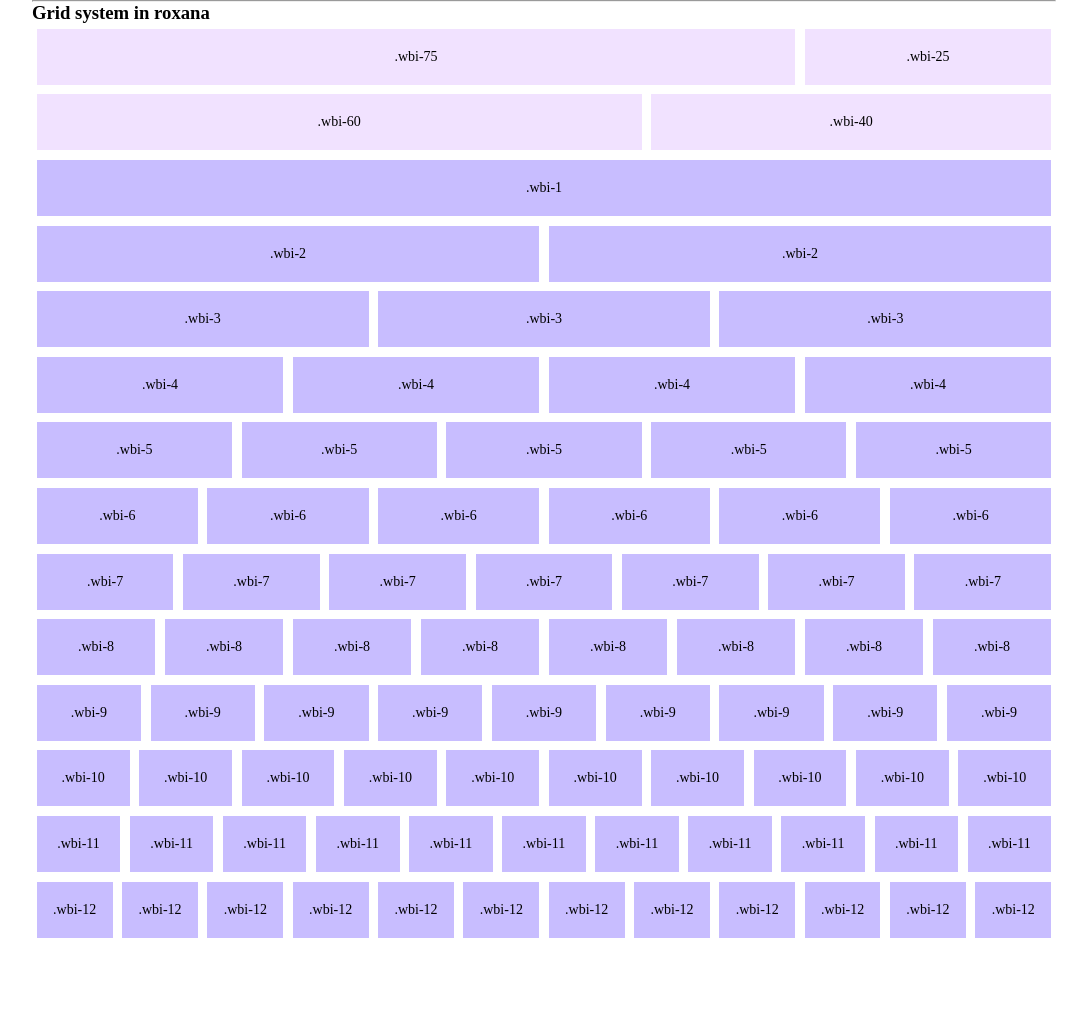
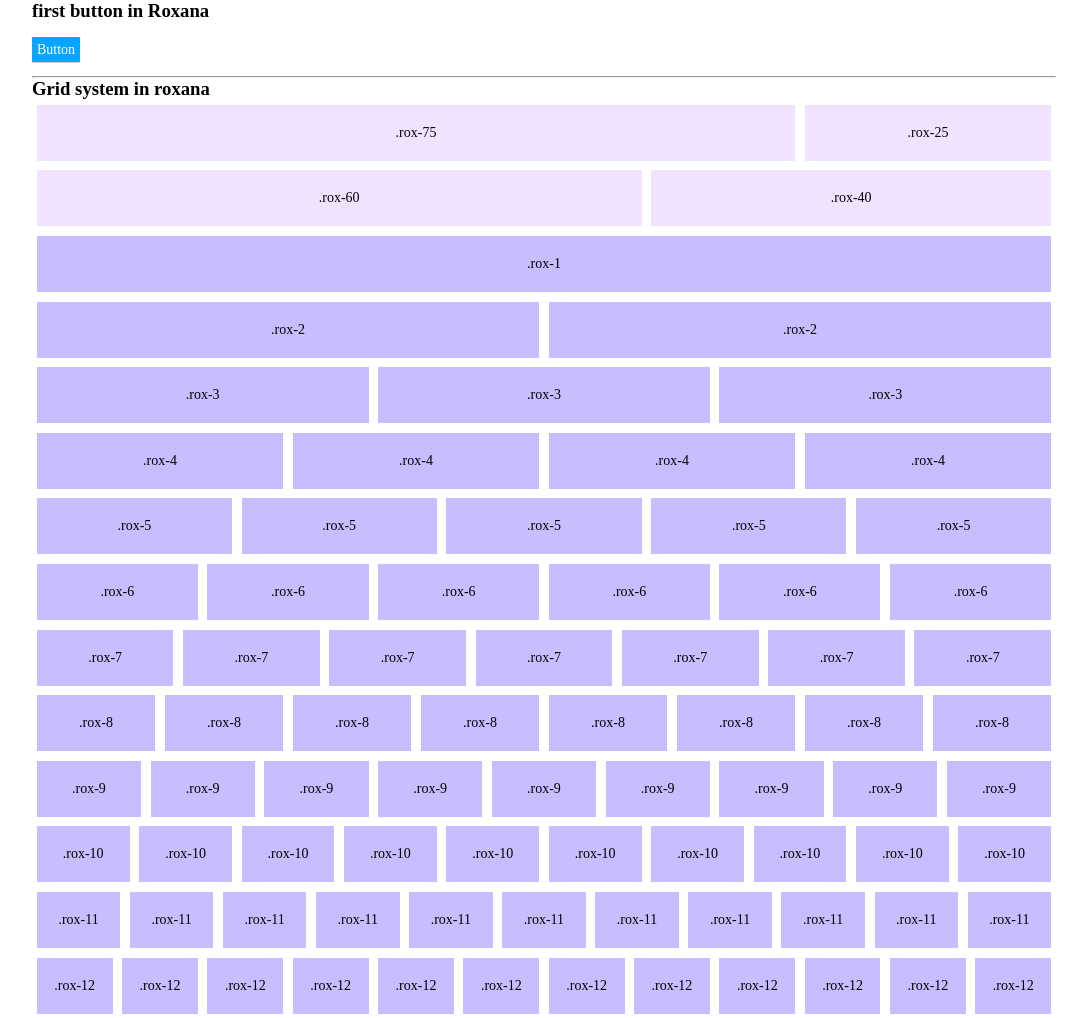
Before and after one commit to webineh/roxana, a website: page index.html in a window 1280 px wide. Shown: the whole page, without its empty margins (96-1183 px from the left). Before the commit the page ends 942 px from the top, so only its background shows below. Drawn offline with Linux system fonts and the light colour scheme.

Commit message:
resolve same debug

```diff
--- a/index.html
+++ b/index.html
@@ -3,7 +3,7 @@
 <head>
     <meta name="viewport" content="width=device-width, minimal-ui">
     <meta charset="UTF-8">
-    <title>Roksana v1.1 - Demo</title>
+    <title>Roksana v1.0.3 - Demo</title>
     <style>
         .box {
             background: #c8bdff;
@@ -21,350 +21,359 @@
 <body>
 
 <div class="container-80 ltr">
+   <div class="row">
+
+
+	  <h3>first button in Roxana</h3>   <br>
+     <a class="btn btn-blue btn-small" href="#" >Button</a>
+	 <br>
+	 <br>
+   </div>
+
 
   <hr>
   <h3>Grid system in roxana</h3>
   <div class="row">
         <!-- New Widths -->
         <!-- 75 column -->
-        <div class="wbi-75">
-            <div class="box box--new">.wbi-75</div>
+        <div class="rox-75">
+            <div class="box box--new">.rox-75</div>
         </div>
 
-        <div class="wbi-25">
-            <div class="box box--new">.wbi-25</div>
+        <div class="rox-25">
+            <div class="box box--new">.rox-25</div>
         </div>
 
-        <div class="wbi-60">
-            <div class="box box--new">.wbi-60</div>
+        <div class="rox-60">
+            <div class="box box--new">.rox-60</div>
         </div>
 
-        <div class="wbi-40">
-            <div class="box box--new">.wbi-40</div>
+        <div class="rox-40">
+            <div class="box box--new">.rox-40</div>
         </div>
 
         <!-- 1 column -->
-        <div class="wbi-1">
-            <div class="box">.wbi-1</div>
+        <div class="rox-1">
+            <div class="box">.rox-1</div>
         </div>
 
         <!-- 2 columns -->
-        <div class="wbi-2">
-            <div class="box">.wbi-2</div>
+        <div class="rox-2">
+            <div class="box">.rox-2</div>
         </div>
 
-        <div class="wbi-2">
-            <div class="box">.wbi-2</div>
+        <div class="rox-2">
+            <div class="box">.rox-2</div>
         </div>
 
         <!-- 3 columns -->
-        <div class="wbi-3">
-            <div class="box">.wbi-3</div>
+        <div class="rox-3">
+            <div class="box">.rox-3</div>
         </div>
 
-        <div class="wbi-3">
-            <div class="box">.wbi-3</div>
+        <div class="rox-3">
+            <div class="box">.rox-3</div>
         </div>
 
-        <div class="wbi-3">
-            <div class="box">.wbi-3</div>
+        <div class="rox-3">
+            <div class="box">.rox-3</div>
         </div>
 
         <!-- 4 columns -->
-        <div class="wbi-4">
-            <div class="box">.wbi-4</div>
+        <div class="rox-4">
+            <div class="box">.rox-4</div>
         </div>
 
-        <div class="wbi-4">
-            <div class="box">.wbi-4</div>
+        <div class="rox-4">
+            <div class="box">.rox-4</div>
         </div>
 
-        <div class="wbi-4">
-            <div class="box">.wbi-4</div>
+        <div class="rox-4">
+            <div class="box">.rox-4</div>
         </div>
 
-        <div class="wbi-4">
-            <div class="box">.wbi-4</div>
+        <div class="rox-4">
+            <div class="box">.rox-4</div>
         </div>
 
         <!-- 5 columns -->
-        <div class="wbi-5">
-            <div class="box">.wbi-5</div>
+        <div class="rox-5">
+            <div class="box">.rox-5</div>
         </div>
 
-        <div class="wbi-5">
-            <div class="box">.wbi-5</div>
+        <div class="rox-5">
+            <div class="box">.rox-5</div>
         </div>
 
-        <div class="wbi-5">
-            <div class="box">.wbi-5</div>
+        <div class="rox-5">
+            <div class="box">.rox-5</div>
         </div>
 
-        <div class="wbi-5">
-            <div class="box">.wbi-5</div>
+        <div class="rox-5">
+            <div class="box">.rox-5</div>
         </div>
 
-        <div class="wbi-5">
-            <div class="box">.wbi-5</div>
+        <div class="rox-5">
+            <div class="box">.rox-5</div>
         </div>
 
         <!-- 6 columns -->
-        <div class="wbi-6">
-            <div class="box">.wbi-6</div>
+        <div class="rox-6">
+            <div class="box">.rox-6</div>
         </div>
 
-        <div class="wbi-6">
-            <div class="box">.wbi-6</div>
+        <div class="rox-6">
+            <div class="box">.rox-6</div>
         </div>
 
-        <div class="wbi-6">
-            <div class="box">.wbi-6</div>
+        <div class="rox-6">
+            <div class="box">.rox-6</div>
         </div>
 
-        <div class="wbi-6">
-            <div class="box">.wbi-6</div>
+        <div class="rox-6">
+            <div class="box">.rox-6</div>
         </div>
 
-        <div class="wbi-6">
-            <div class="box">.wbi-6</div>
+        <div class="rox-6">
+            <div class="box">.rox-6</div>
         </div>
 
-        <div class="wbi-6">
-            <div class="box">.wbi-6</div>
+        <div class="rox-6">
+            <div class="box">.rox-6</div>
         </div>
 
         <!-- 7 columns -->
-        <div class="wbi-7">
-            <div class="box">.wbi-7</div>
+        <div class="rox-7">
+            <div class="box">.rox-7</div>
         </div>
 
-        <div class="wbi-7">
-            <div class="box">.wbi-7</div>
+        <div class="rox-7">
+            <div class="box">.rox-7</div>
         </div>
 
-        <div class="wbi-7">
-            <div class="box">.wbi-7</div>
+        <div class="rox-7">
+            <div class="box">.rox-7</div>
         </div>
 
-        <div class="wbi-7">
-            <div class="box">.wbi-7</div>
+        <div class="rox-7">
+            <div class="box">.rox-7</div>
         </div>
 
-        <div class="wbi-7">
-            <div class="box">.wbi-7</div>
+        <div class="rox-7">
+            <div class="box">.rox-7</div>
         </div>
 
-        <div class="wbi-7">
-            <div class="box">.wbi-7</div>
+        <div class="rox-7">
+            <div class="box">.rox-7</div>
         </div>
 
-        <div class="wbi-7">
-            <div class="box">.wbi-7</div>
+        <div class="rox-7">
+            <div class="box">.rox-7</div>
         </div>
 
         <!-- 8 columns -->
-        <div class="wbi-8">
-            <div class="box">.wbi-8</div>
+        <div class="rox-8">
+            <div class="box">.rox-8</div>
         </div>
 
-        <div class="wbi-8">
-            <div class="box">.wbi-8</div>
+        <div class="rox-8">
+            <div class="box">.rox-8</div>
         </div>
 
-        <div class="wbi-8">
-            <div class="box">.wbi-8</div>
+        <div class="rox-8">
+            <div class="box">.rox-8</div>
         </div>
 
-        <div class="wbi-8">
-            <div class="box">.wbi-8</div>
+        <div class="rox-8">
+            <div class="box">.rox-8</div>
         </div>
 
-        <div class="wbi-8">
-            <div class="box">.wbi-8</div>
+        <div class="rox-8">
+            <div class="box">.rox-8</div>
         </div>
 
-        <div class="wbi-8">
-            <div class="box">.wbi-8</div>
+        <div class="rox-8">
+            <div class="box">.rox-8</div>
         </div>
 
-        <div class="wbi-8">
-            <div class="box">.wbi-8</div>
+        <div class="rox-8">
+            <div class="box">.rox-8</div>
         </div>
 
-        <div class="wbi-8">
-            <div class="box">.wbi-8</div>
+        <div class="rox-8">
+            <div class="box">.rox-8</div>
         </div>
 
         <!-- 9 columns -->
-        <div class="wbi-9">
-            <div class="box">.wbi-9</div>
+        <div class="rox-9">
+            <div class="box">.rox-9</div>
         </div>
 
-        <div class="wbi-9">
-            <div class="box">.wbi-9</div>
+        <div class="rox-9">
+            <div class="box">.rox-9</div>
         </div>
 
-        <div class="wbi-9">
-            <div class="box">.wbi-9</div>
+        <div class="rox-9">
+            <div class="box">.rox-9</div>
         </div>
 
-        <div class="wbi-9">
-            <div class="box">.wbi-9</div>
+        <div class="rox-9">
+            <div class="box">.rox-9</div>
         </div>
 
-        <div class="wbi-9">
-            <div class="box">.wbi-9</div>
+        <div class="rox-9">
+            <div class="box">.rox-9</div>
         </div>
 
-        <div class="wbi-9">
-            <div class="box">.wbi-9</div>
+        <div class="rox-9">
+            <div class="box">.rox-9</div>
         </div>
 
-        <div class="wbi-9">
-            <div class="box">.wbi-9</div>
+        <div class="rox-9">
+            <div class="box">.rox-9</div>
         </div>
 
-        <div class="wbi-9">
-            <div class="box">.wbi-9</div>
+        <div class="rox-9">
+            <div class="box">.rox-9</div>
         </div>
 
-        <div class="wbi-9">
-            <div class="box">.wbi-9</div>
+        <div class="rox-9">
+            <div class="box">.rox-9</div>
         </div>
 
         <!-- 10 columns -->
-        <div class="wbi-10">
-            <div class="box">.wbi-10</div>
+        <div class="rox-10">
+            <div class="box">.rox-10</div>
         </div>
 
-        <div class="wbi-10">
-            <div class="box">.wbi-10</div>
+        <div class="rox-10">
+            <div class="box">.rox-10</div>
         </div>
 
-        <div class="wbi-10">
-            <div class="box">.wbi-10</div>
+        <div class="rox-10">
+            <div class="box">.rox-10</div>
         </div>
 
-        <div class="wbi-10">
-            <div class="box">.wbi-10</div>
+        <div class="rox-10">
+            <div class="box">.rox-10</div>
         </div>
 
-        <div class="wbi-10">
-            <div class="box">.wbi-10</div>
+        <div class="rox-10">
+            <div class="box">.rox-10</div>
         </div>
 
-        <div class="wbi-10">
-            <div class="box">.wbi-10</div>
+        <div class="rox-10">
+            <div class="box">.rox-10</div>
         </div>
 
-        <div class="wbi-10">
-            <div class="box">.wbi-10</div>
+        <div class="rox-10">
+            <div class="box">.rox-10</div>
         </div>
 
-        <div class="wbi-10">
-            <div class="box">.wbi-10</div>
+        <div class="rox-10">
+            <div class="box">.rox-10</div>
         </div>
 
-        <div class="wbi-10">
-            <div class="box">.wbi-10</div>
+        <div class="rox-10">
+            <div class="box">.rox-10</div>
         </div>
 
-        <div class="wbi-10">
-            <div class="box">.wbi-10</div>
+        <div class="rox-10">
+            <div class="box">.rox-10</div>
         </div>
 
         <!-- 11 columns -->
-        <div class="wbi-11">
-            <div class="box">.wbi-11</div>
+        <div class="rox-11">
+            <div class="box">.rox-11</div>
         </div>
 
-        <div class="wbi-11">
-            <div class="box">.wbi-11</div>
+        <div class="rox-11">
+            <div class="box">.rox-11</div>
         </div>
 
-        <div class="wbi-11">
-            <div class="box">.wbi-11</div>
+        <div class="rox-11">
+            <div class="box">.rox-11</div>
         </div>
 
-        <div class="wbi-11">
-            <div class="box">.wbi-11</div>
+        <div class="rox-11">
+            <div class="box">.rox-11</div>
         </div>
 
-        <div class="wbi-11">
-            <div class="box">.wbi-11</div>
+        <div class="rox-11">
+            <div class="box">.rox-11</div>
         </div>
 
-        <div class="wbi-11">
-            <div class="box">.wbi-11</div>
+        <div class="rox-11">
+            <div class="box">.rox-11</div>
         </div>
 
-        <div class="wbi-11">
-            <div class="box">.wbi-11</div>
+        <div class="rox-11">
+            <div class="box">.rox-11</div>
         </div>
 
-        <div class="wbi-11">
-            <div class="box">.wbi-11</div>
+        <div class="rox-11">
+            <div class="box">.rox-11</div>
         </div>
 
-        <div class="wbi-11">
-            <div class="box">.wbi-11</div>
+        <div class="rox-11">
+            <div class="box">.rox-11</div>
         </div>
 
-        <div class="wbi-11">
-            <div class="box">.wbi-11</div>
+        <div class="rox-11">
+            <div class="box">.rox-11</div>
         </div>
 
-        <div class="wbi-11">
-            <div class="box">.wbi-11</div>
+        <div class="rox-11">
+            <div class="box">.rox-11</div>
         </div>
 
         <!-- 12 columns -->
-        <div class="wbi-12">
-            <div class="box">.wbi-12</div>
+        <div class="rox-12">
+            <div class="box">.rox-12</div>
         </div>
 
-        <div class="wbi-12">
-            <div class="box">.wbi-12</div>
+        <div class="rox-12">
+            <div class="box">.rox-12</div>
         </div>
 
-        <div class="wbi-12">
-            <div class="box">.wbi-12</div>
+        <div class="rox-12">
+            <div class="box">.rox-12</div>
         </div>
 
-        <div class="wbi-12">
-            <div class="box">.wbi-12</div>
+        <div class="rox-12">
+            <div class="box">.rox-12</div>
         </div>
 
-        <div class="wbi-12">
-            <div class="box">.wbi-12</div>
+        <div class="rox-12">
+            <div class="box">.rox-12</div>
         </div>
 
-        <div class="wbi-12">
-            <div class="box">.wbi-12</div>
+        <div class="rox-12">
+            <div class="box">.rox-12</div>
         </div>
 
-        <div class="wbi-12">
-            <div class="box">.wbi-12</div>
+        <div class="rox-12">
+            <div class="box">.rox-12</div>
         </div>
 
-        <div class="wbi-12">
-            <div class="box">.wbi-12</div>
+        <div class="rox-12">
+            <div class="box">.rox-12</div>
         </div>
 
-        <div class="wbi-12">
-            <div class="box">.wbi-12</div>
+        <div class="rox-12">
+            <div class="box">.rox-12</div>
         </div>
 
-        <div class="wbi-12">
-            <div class="box">.wbi-12</div>
+        <div class="rox-12">
+            <div class="box">.rox-12</div>
         </div>
 
-        <div class="wbi-12">
-            <div class="box">.wbi-12</div>
+        <div class="rox-12">
+            <div class="box">.rox-12</div>
         </div>
 
-        <div class="wbi-12">
-            <div class="box">.wbi-12</div>
+        <div class="rox-12">
+            <div class="box">.rox-12</div>
         </div>
     </div>
 </div>
--- a/scss/_reset.scss
+++ b/scss/_reset.scss
@@ -11,13 +11,13 @@
 
 .rtl{
 	direction:rtl;
-		[class*='wbi-'] {
+		[class*='rox-'] {
 		 float: right;
 	}
 }
 .ltr{
 	direction:ltr;
-	[class*='wbi-'] {
+	[class*='rox-'] {
 		 float: left;
 	}
 }
--- a/scss/_variables.scss
+++ b/scss/_variables.scss
@@ -14,7 +14,7 @@ $large:             68.750em; // Small desktop to large desktop
 
 // Example padding for grid
 // Doesn't actually need to be kept in.
-$wbi-padding:       0.3em;
+$rox-padding:       0.3em;
 
 // Grid widths
 // ----------------------------------------------
@@ -26,7 +26,7 @@ $end:               12;
 // Commons widths
 // ----------------------------------------------
 // A list that contains common percentage widths
-// as column classes e.g wbi-60, wbi-40, wbi-75
+// as column classes e.g rox-60, rox-40, rox-75
 // customise this list as you require
 $common: 25, 40, 60, 75;
 
```
Also changed, not shown: scss/_grid.scss (+4 -4 lines), scss/_responsiveness.scss (+21 -21 lines), css/roksana.css, css/roksana.min.css, 1 other file.
